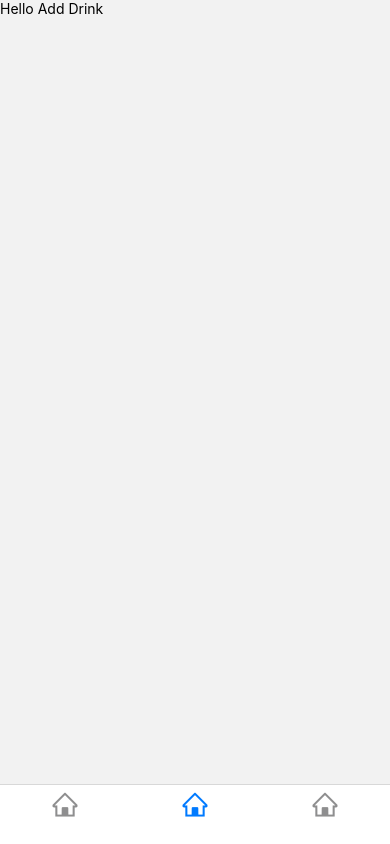
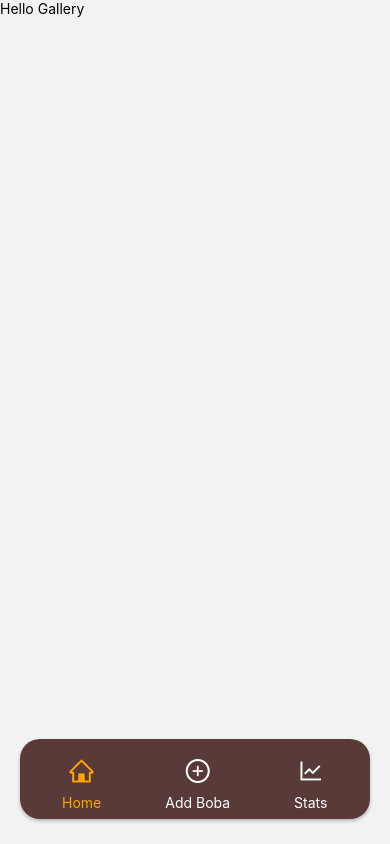
Before and after one commit to KaiDevrim/Buhba, a React Native app: screen /Task in a window 390 px wide. Built offline with nearby package versions, Linux system fonts and the light colour scheme.

Commit message:
Got bottom bar styled and navigation working

```diff
--- a/App.tsx
+++ b/App.tsx
@@ -1,12 +1,21 @@
 import React from 'react';
 import BottomBar from './components/BottomBar';
 import { NavigationContainer } from '@react-navigation/native';
+import { createBottomTabNavigator } from '@react-navigation/bottom-tabs';
+import Gallery from './pages/Gallery';
+import AddDrink from './pages/AddDrink';
+import Stats from './pages/Stats';
 
+const Tab = createBottomTabNavigator();
 
 export default function App() {
   return (
     <NavigationContainer>
-      <BottomBar />
+      <Tab.Navigator tabBar={(props) => <BottomBar {...props} />}>
+        <Tab.Screen name="Gallery" component={Gallery} options={{ headerShown: false }} />
+        <Tab.Screen name="AddDrink" component={AddDrink} options={{ headerShown: false }} />
+        <Tab.Screen name="Stats" component={Stats} options={{ headerShown: false }} />
+      </Tab.Navigator>
     </NavigationContainer>
   );
 }
--- a/components/BottomBar.tsx
+++ b/components/BottomBar.tsx
@@ -1,89 +1,66 @@
 import React from 'react';
-import { createBottomTabNavigator } from '@react-navigation/bottom-tabs';
-import { View, Text, Image, Platform } from 'react-native';
-import Gallery from '../pages/Gallery';
-import AddDrink from '../pages/AddDrink';
-import Stats from '../pages/Stats';
+import { View, Text, TouchableOpacity, StyleSheet } from 'react-native';
 import AntDesign from '@expo/vector-icons/AntDesign';
 
-const Tab = createBottomTabNavigator();
+// @ts-ignore
+export default function BottomBar({ state, navigation }) {
+  const activeRouteName = state.routes[state.index].name;
 
-// @ts-ignore
-const TabIcon = ({ source, label, focused }) => (
-  <View style={{ alignItems: 'center', justifyContent: 'center', paddingTop: 10 }}>
-    <Image
-      source={source}
-      style={{
-        width: 20,
-        height: 20,
-        tintColor: focused ? 'red' : '#777',
-        resizeMode: 'contain',
-        marginTop: Platform.OS === 'web' ? 5 : 24,
-      }}
-    />
-    <Text
-      style={{
-        fontSize: 10,
-        color: focused ? 'red' : '#777',
-        textAlign: 'center',
-        marginTop: 4,
-        width:100
-      }}
-    >
-      {label}
-    </Text>
+  return (
+    <View style={styles.bottomBar}>
+      <TouchableOpacity onPress={() => navigation.navigate('Gallery')}>
+        <View style={styles.tabItem}>
+          <AntDesign style={styles.icon} name="home" size={24} color={activeRouteName === 'Gallery' ? 'orange' : 'white'} />
+          <Text style={{ color: activeRouteName === 'Gallery' ? 'orange' : 'white' }}>Home</Text>
+        </View>
+      </TouchableOpacity>
 
-    <View
-      style={{
-        height: 3,
-        width: 100,
-        backgroundColor: focused ? 'red' : 'transparent',
-        marginTop: 6,
-        borderRadius: 1,
-      }}
-    />
-  </View>
-);
+      <TouchableOpacity onPress={() => navigation.navigate('AddDrink')}>
+        <View style={styles.tabItem}>
+          <AntDesign style={styles.icon} name="plus-circle" size={24} color={activeRouteName === 'AddDrink' ? 'orange' : 'white'} />
+          <Text style={{ color: activeRouteName === 'AddDrink' ? 'orange' : 'white' }}>Add Boba</Text>
+        </View>
+      </TouchableOpacity>
 
-
-
-export default function BottomTabNavigator() {
-  return (
-
-    <Tab.Navigator screenOptions={{
-      headerShown: false,
-      tabBarShowLabel: false,
-      tabBarStyle: {
-        height: 60, // Adjust height here
-      },
-    }}>
-      <Tab.Screen
-        name="Home"
-        component={Gallery}
-        options={{
-          tabBarIcon: ({ color, size }) => (
-            <AntDesign name="home" color={color} size={size} />
-          ),
-        }}
-      />
-      <Tab.Screen
-        name="Task"
-        component={AddDrink}
-        options={{
-          tabBarIcon: ({ color, size }) => (
-            <AntDesign name="home" color={color} size={size} />
-          ),
-        }}
-      />
-      <Tab.Screen
-        name="Report"
-        component={Stats}
-        options={{
-          tabBarIcon: ({ color, size }) => (
-            <AntDesign name="home" color={color} size={size} />
-          ),
-        }}
-      />
-    </Tab.Navigator>
+      <TouchableOpacity onPress={() => navigation.navigate('Stats')}>
+        <View style={styles.tabItem}>
+          <AntDesign style={styles.icon} name="line-chart" size={24} color={activeRouteName === 'Stats' ? 'orange' : 'white'} />
+          <Text style={{ color: activeRouteName === 'Stats' ? 'orange' : 'white' }}>Stats</Text>
+        </View>
+      </TouchableOpacity>
+    </View>
   );
 }
+
+const styles = StyleSheet.create({
+  bottomBar: {
+    display: 'flex',
+    flexDirection: 'row',
+    position: 'absolute',
+    bottom: 25,
+    left: 20,
+    right: 20,
+    backgroundColor: "#583B39",
+    borderRadius: 20,
+    height: 80,
+    paddingHorizontal: 10,
+    // Shadow styles
+    elevation: 5,
+    shadowColor: '#000',
+    shadowOffset: { width: 0, height: 2 },
+    shadowOpacity: 0.25,
+    shadowRadius: 3.84,
+  },
+
+  tabItem: {
+    display: 'flex',
+    marginHorizontal: 32,
+    flex: 1,
+    alignItems: 'center',
+    justifyContent: 'center',
+  },
+
+  icon: {
+    paddingVertical: 10,
+  }
+});
```
